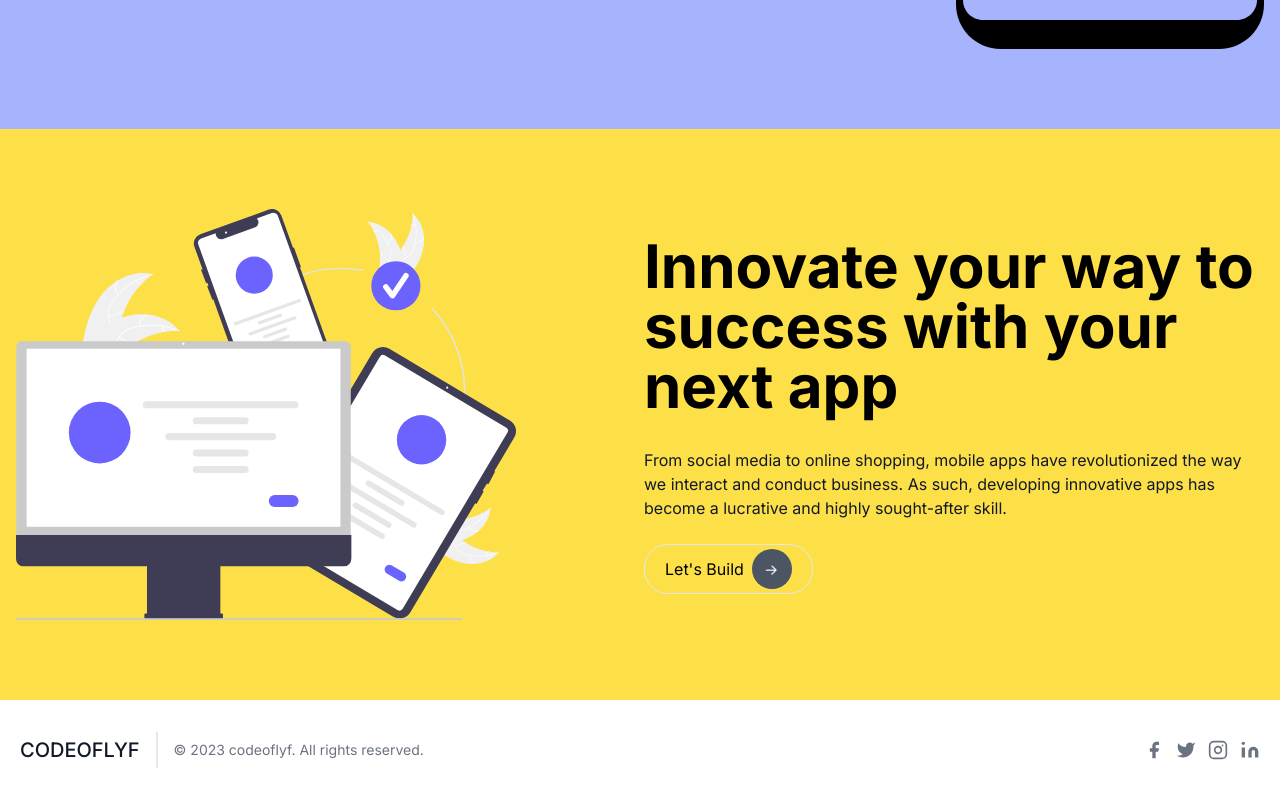
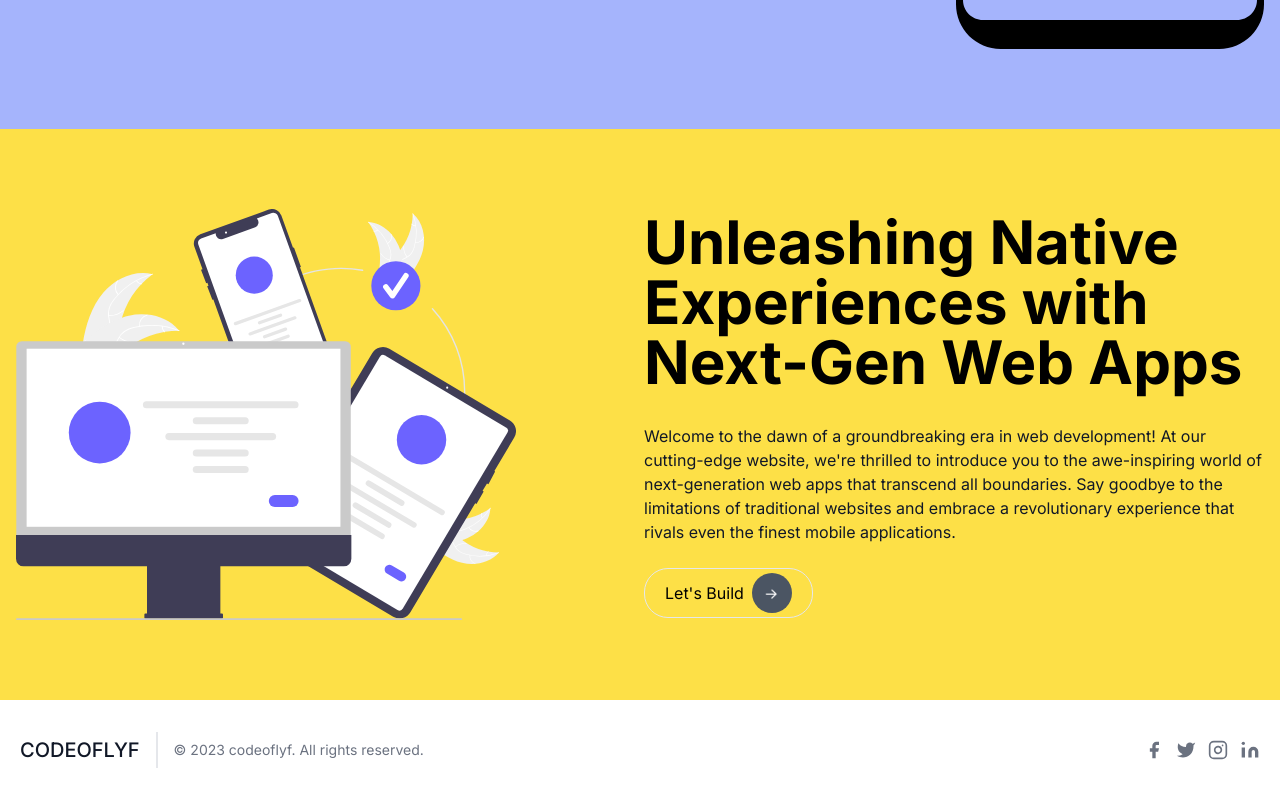
Before and after one commit to vikasswebdev/cof-frontend-new, a Next.js app: page / in a window 1280 px wide. Shown: the part 1314-2114 px from the top of the page. Built offline with nearby package versions, Linux system fonts and the light colour scheme.

Commit message:
content chnage

```diff
--- a/components/molecules/home/WebSection.tsx
+++ b/components/molecules/home/WebSection.tsx
@@ -91,13 +91,15 @@ const WebSection: React.FC = () => {
           </div>
           <div className="flex-1 md:mt-0 mt-10 md:ml-32 ml-0">
             <h2 className="md:text-6xl text-5xl font-bold">
-              Innovate your way to success with your next app
+              Unleashing Native Experiences with Next-Gen Web Apps
             </h2>
             <p className=" mt-8 text-gray-900">
-              From social media to online shopping, mobile apps have
-              revolutionized the way we interact and conduct business. As such,
-              developing innovative apps has become a lucrative and highly
-              sought-after skill.
+              Welcome to the dawn of a groundbreaking era in web development! At
+              our cutting-edge website, we&apos;re thrilled to introduce you to
+              the awe-inspiring world of next-generation web apps that transcend
+              all boundaries. Say goodbye to the limitations of traditional
+              websites and embrace a revolutionary experience that rivals even
+              the finest mobile applications.
             </p>
             <Link href="/contactus">
               <div className="flex items-center border w-fit px-5 py-1 mt-6 rounded-3xl hover:bg-gray-100">
```
